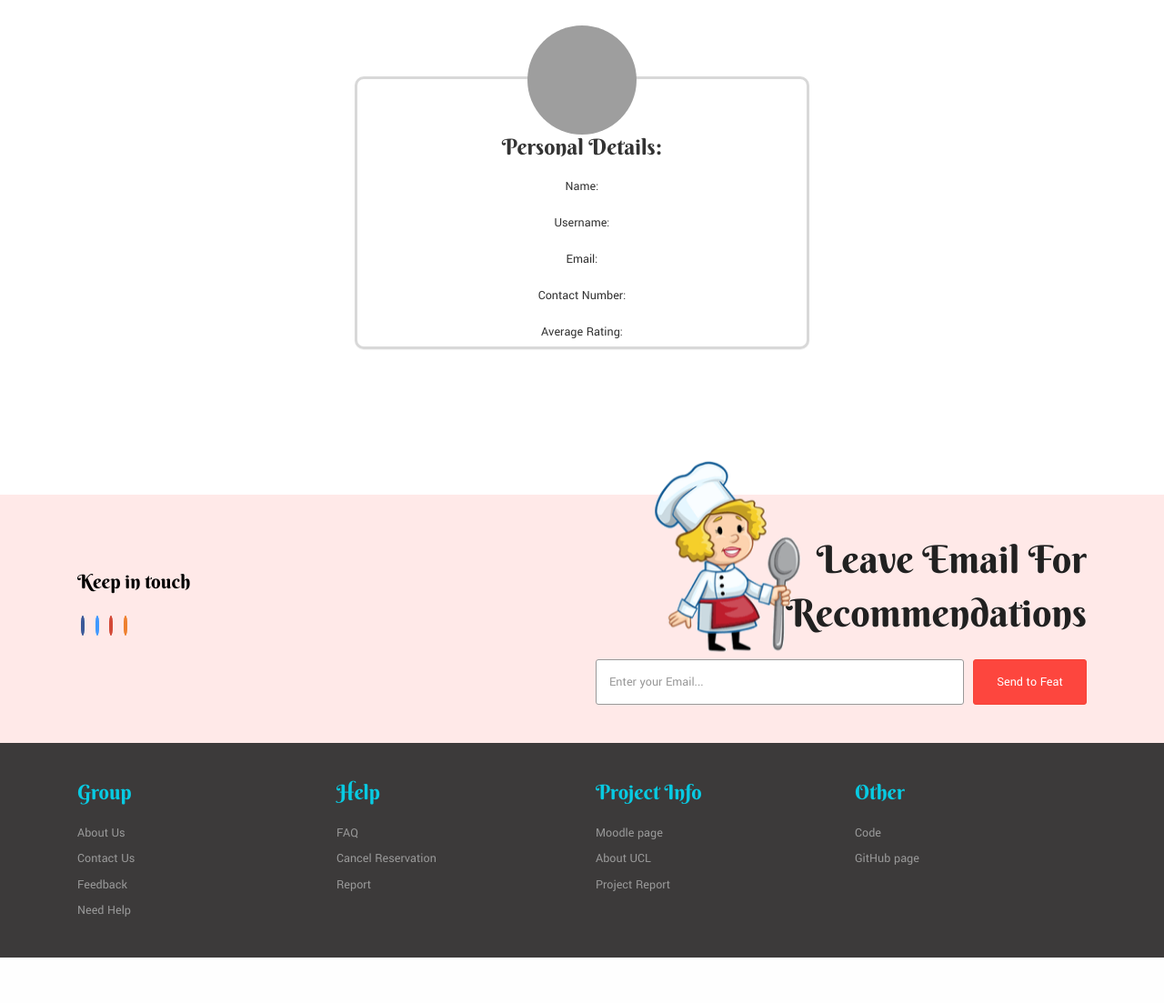
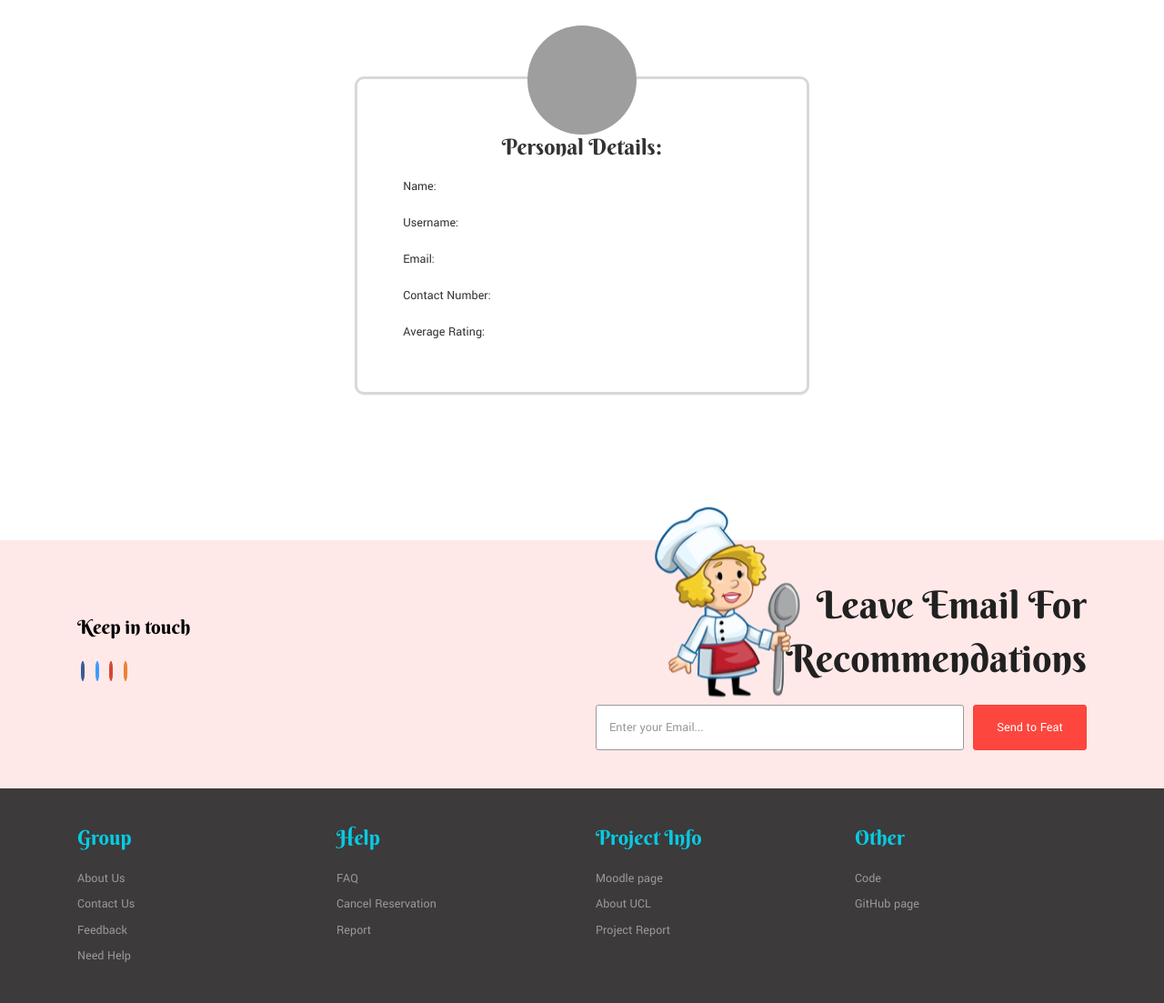
Before and after one commit to stevejuUCL/RestaurantReviewsGroupF, a PHP site: page /bsProfile.html in a window 1280 px wide. Shown: the part 547-1650 px from the top of the page at 91% size. Before the commit the page ends 1600 px from the top, so only its background shows below. Run offline with PHP 8.4, Linux system fonts and the light colour scheme; grey boxes are pictures that could not be loaded.

Commit message:
Add files via upload

```diff
--- a/RestaurantReview/css/bsProfileStyle.css
+++ b/RestaurantReview/css/bsProfileStyle.css
@@ -8,11 +8,8 @@
     border-radius: 10px;
     padding: 1px;
     transition: box-shadow .30s;
-    height: 300px;
-    text-align: center;
+    height: 350px;
 }
-ul.panel {
-    left: 10%;
 }
 .panel:hover{
     box-shadow: #000 5px 5px 25px;
@@ -23,3 +20,9 @@
     border-radius: 60px;
     margin-top: -60px;
 }
+.panel-text1 {
+    text-align: center;
+}
+.panel-text2 {
+    margin-left: 10%;
+}
```
